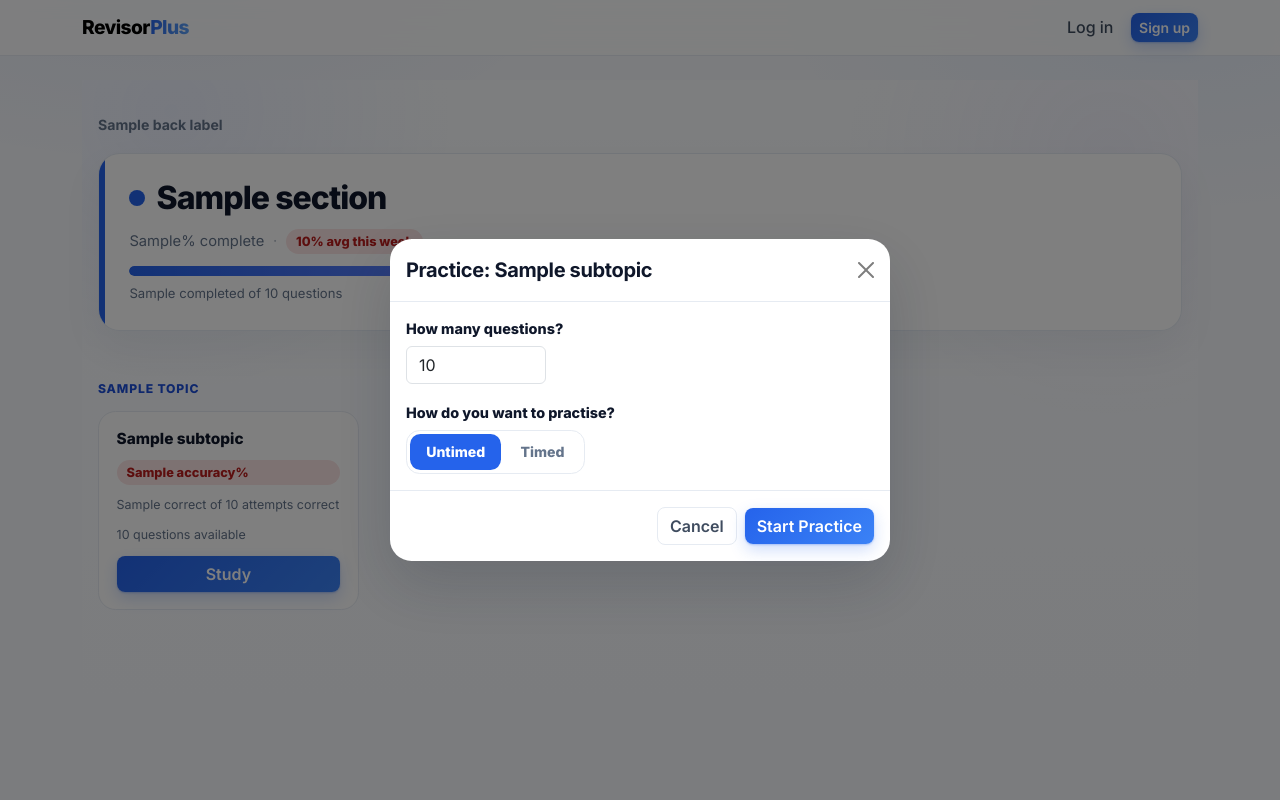
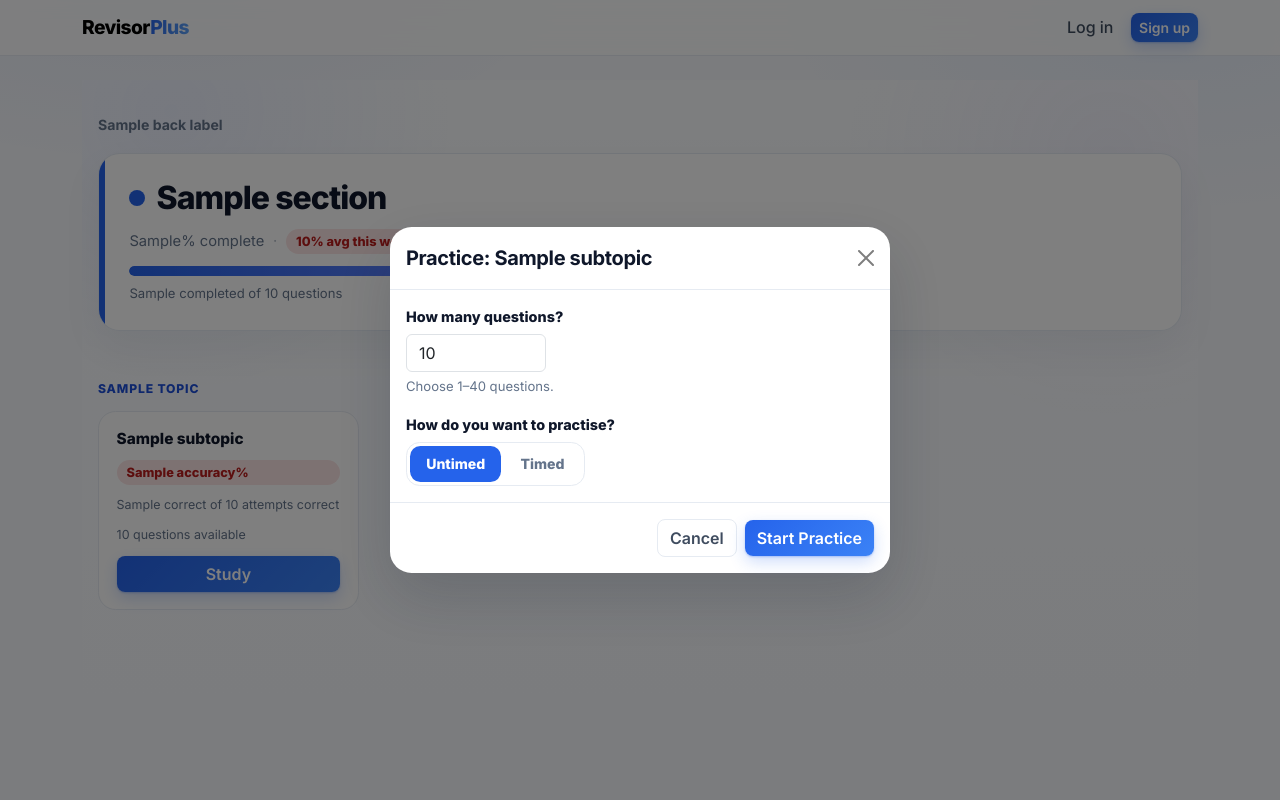
Before and after one commit to NidsC/revisor-plus, a Django app: template templates/practice/subject.html in a window 1280 px wide, after a click on "Study". Run offline with Django 3.2, Linux system fonts and the light colour scheme; the template is opened without the code that fills it: most values are stand-ins (such as "Sample title", 1, 10 or a date in 2020); parts of the project's set-up code (start-up, migrations or seed data) failed here and were passed over.

Commit message:
R2·07: surface the question-count upper limit before submission
The server silently clamped an out-of-range count to 40 with no
indication to the pupil beforehand. Add max="40" plus a visible hint
("Choose 1-40 questions.") on the input, reject >40 client-side in
validCount() with an updated error message, and fix the views.py
comment that had drifted to say ">30" instead of the real 40.

Claude-Session: https://claude.ai/code/session_01WucVMUg9ihse96C1fUhvbA

```diff
--- a/practice/views.py
+++ b/practice/views.py
@@ -326,8 +326,9 @@ def subject_detail(request, code):
 
 
 # Reasonable floor/ceiling on a pupil-chosen deck size, applied server-side
-# regardless of what the client sent — the modal's own input only enforces the
-# floor (min="1"), so a crafted request is still the only way to hit >30.
+# regardless of what the client sent — the modal's own input mirrors this range
+# (min="1" max="40"), but a crafted request bypassing the modal can still send
+# anything, so this clamp is the actual enforcement.
 MIN_PRACTICE_QUESTIONS = 1
 MAX_PRACTICE_QUESTIONS = 40
 DEFAULT_PRACTICE_QUESTIONS = 5
--- a/static/practice/practice_modal.js
+++ b/static/practice/practice_modal.js
@@ -19,7 +19,7 @@
     const raw = countInput.value.trim();
     if (raw === "") return null;
     const n = Number(raw);
-    return Number.isInteger(n) && n > 0 ? n : null;
+    return Number.isInteger(n) && n > 0 && n <= 40 ? n : null;
   }
 
   function refresh() {
--- a/templates/practice/subject.html
+++ b/templates/practice/subject.html
@@ -173,6 +173,7 @@
   .kid-modal-input { max-width: 140px; }
   .kid-modal-input.is-invalid { border-color: #dc2626; }
   .kid-modal-error { color: #b91c1c; font-size: .82rem; margin-top: .4rem; }
+  .kid-modal-hint { color: var(--kd-muted); font-size: .82rem; margin-top: .3rem; }
 
   .kid-modal-toggle {
     display: inline-flex;
@@ -275,8 +276,9 @@
       </div>
       <div class="modal-body">
         <label for="practiceCount" class="kid-modal-label">How many questions?</label>
-        <input type="number" min="1" step="1" class="form-control kid-modal-input" id="practiceCount" value="10" aria-describedby="practiceCountError">
-        <div class="kid-modal-error" id="practiceCountError" role="alert" hidden>Enter a number greater than 0.</div>
+        <input type="number" min="1" max="40" step="1" class="form-control kid-modal-input" id="practiceCount" value="10" aria-describedby="practiceCountHint practiceCountError">
+        <div class="kid-modal-hint" id="practiceCountHint">Choose 1–40 questions.</div>
+        <div class="kid-modal-error" id="practiceCountError" role="alert" hidden>Enter a number from 1 to 40.</div>
 
         <div class="kid-modal-label" style="margin-top:1.1rem;">How do you want to practise?</div>
         <div class="kid-modal-toggle" role="radiogroup" aria-label="Timed or untimed">
```
